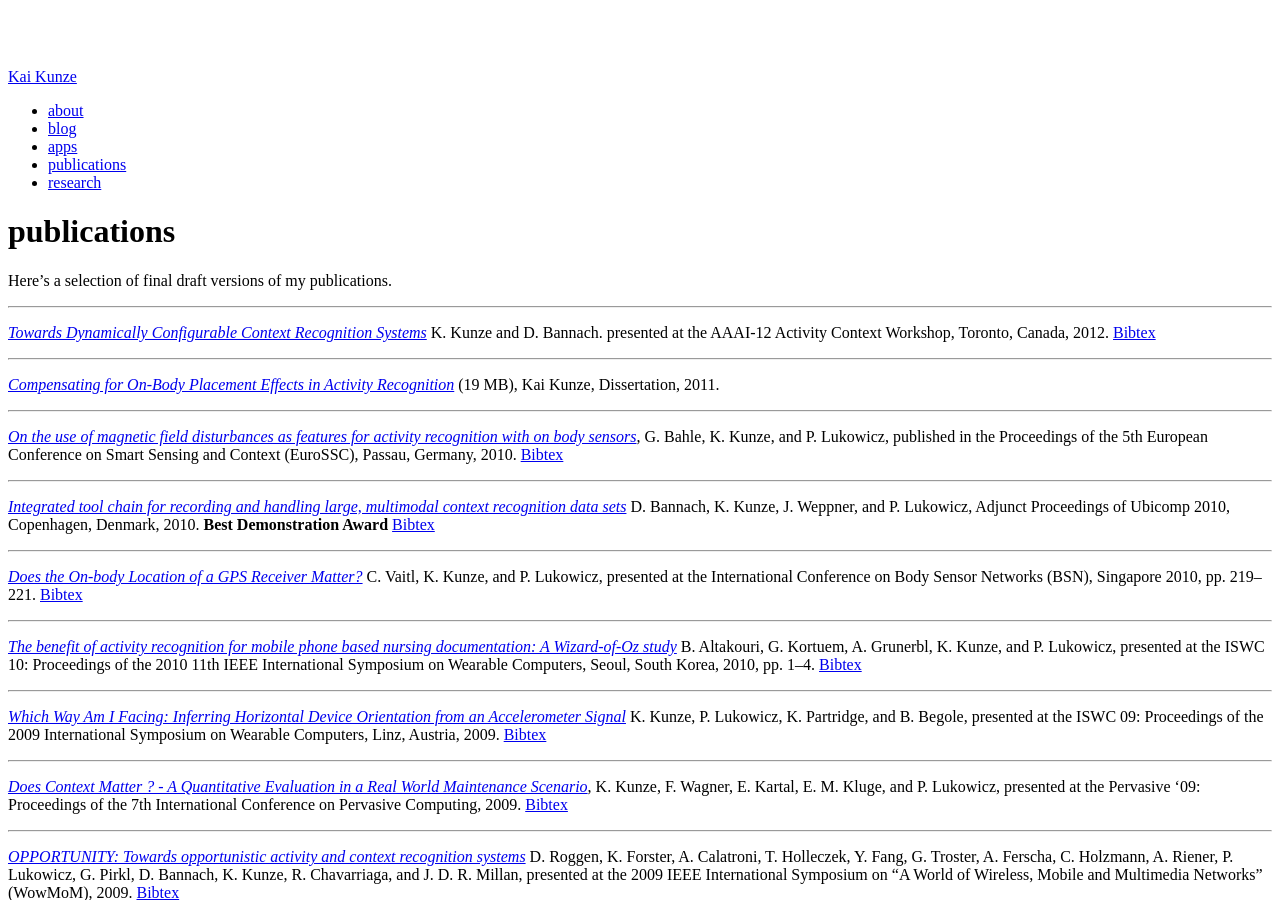
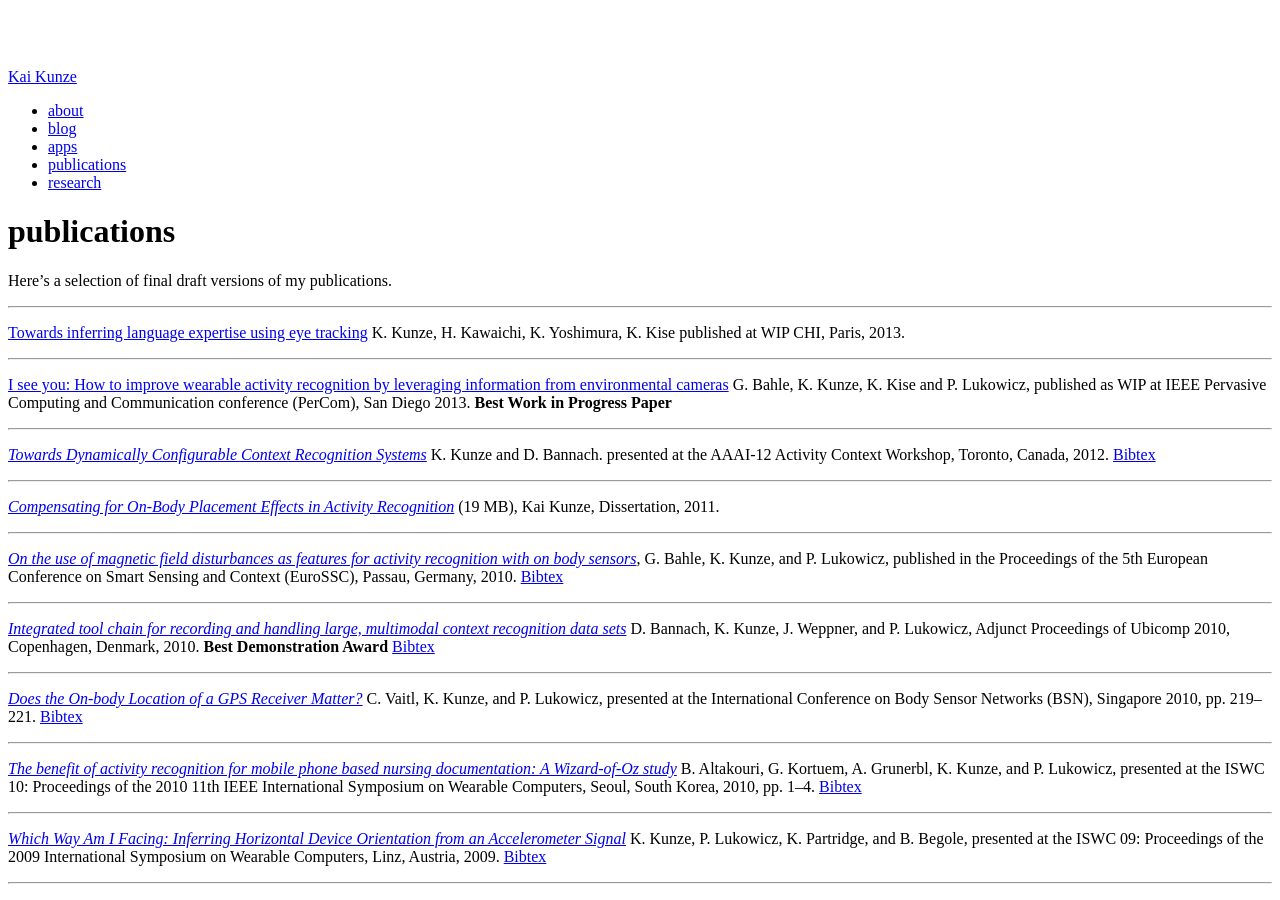
Before and after one commit to kkai/blog-source, a Jekyll site: the page built from publications.md, in a window 1280 px wide and 900 px high. Built offline with Jekyll 4.4.1, drawn with Linux system fonts in a browser that asks for light colours; nearby versions of some CDN libraries.

Commit message:
added percomp wip

```diff
--- a/publications.md
+++ b/publications.md
@@ -6,6 +6,13 @@ group: navigation
 ---
 {% include JB/setup %}
 Here's a selection of final draft versions of my publications.
+
+***
+[Towards inferring language expertise using eye tracking](/papers/2013kunze.pdf)
+K. Kunze, H. Kawaichi, K. Yoshimura, K. Kise published at WIP CHI, Paris, 2013.
+
+***
+[I see you: How to improve wearable activity recognition by leveraging information from environmental cameras](/papers/2013Bahle.pdf) G. Bahle, K. Kunze, K. Kise and P. Lukowicz, published as WIP at IEEE Pervasive Computing and Communication conference (PerCom), San Diego 2013. **Best Work in Progress Paper**
 
 ***
 [_Towards Dynamically Configurable Context
```
Also changed, not shown: test.txt (added), 3 other files.
